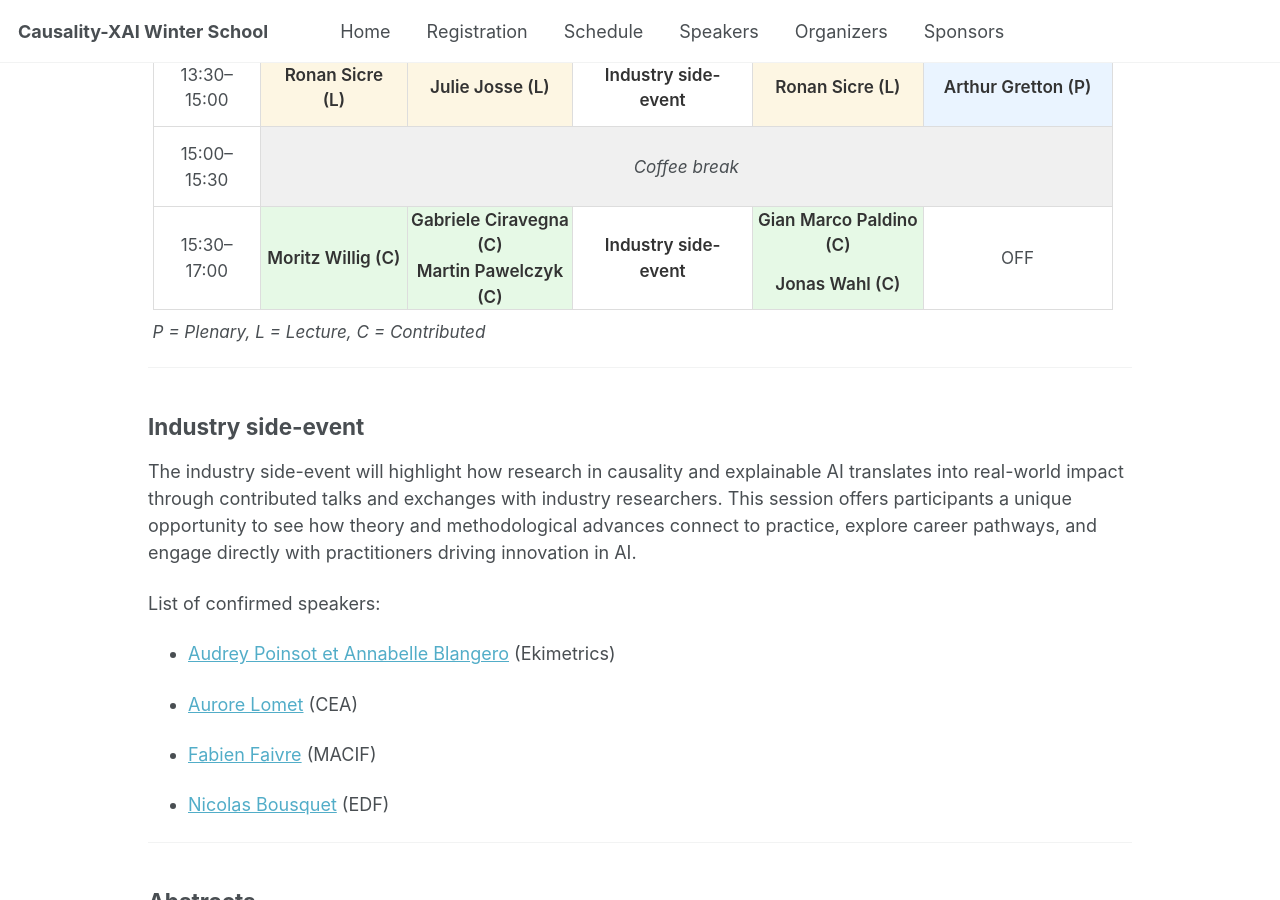
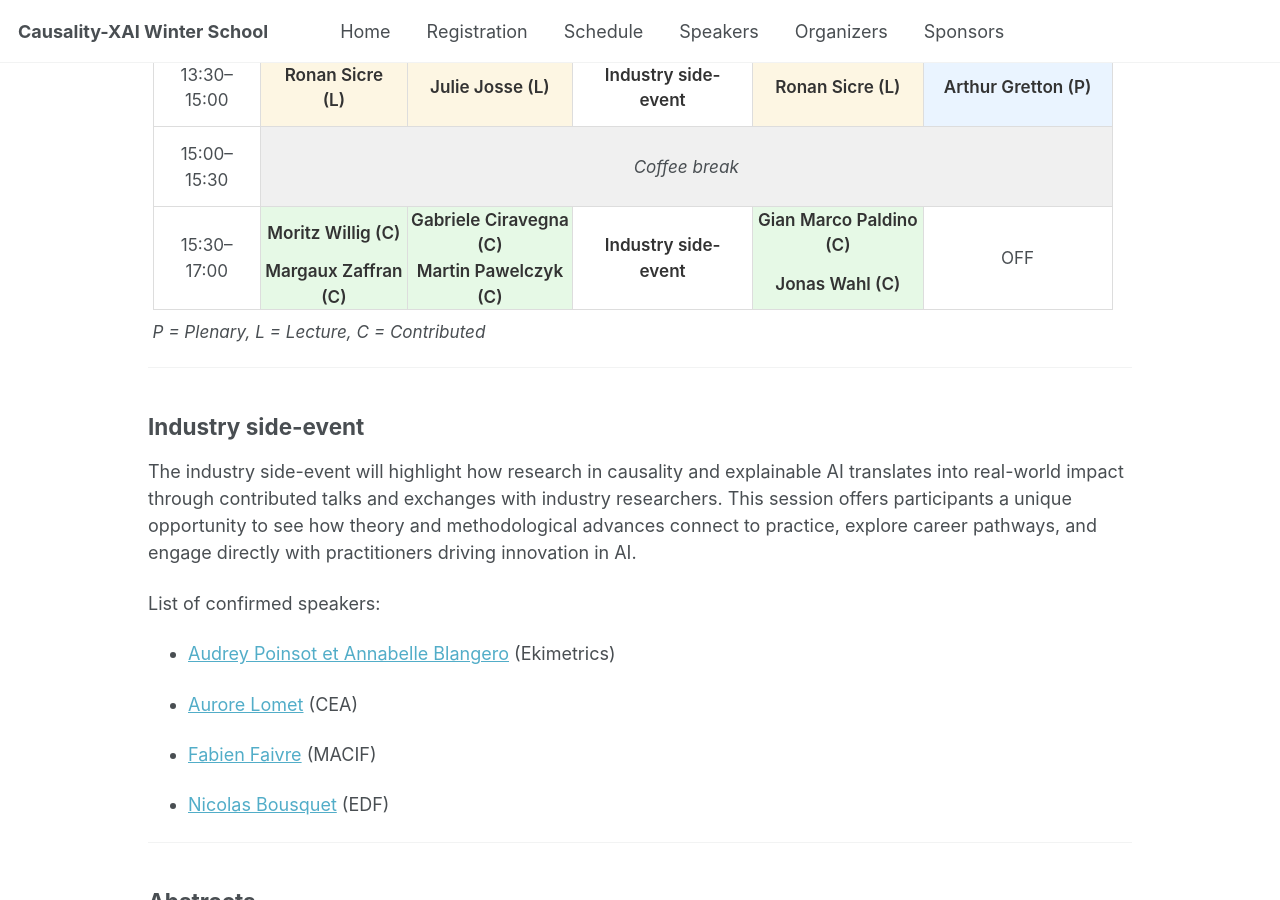
Before and after one commit to XAI-Winter-School/xai-winter-school.github.io, a Jekyll site: the page built from _pages/schedule.md, in a window 1280 px wide and 900 px high, scrolled down 498 px. Built offline with Jekyll 4.4.1, drawn with Linux system fonts in a browser that asks for light colours.

Commit message:
update schedule

```diff
--- a/_pages/schedule.md
+++ b/_pages/schedule.md
@@ -164,6 +164,7 @@ Provisional schedule.
       <td class="contributed">
         <div class="contrib-container">
           <div><a href="#moritz-willig">Moritz Willig (C)</a></div>
+          <div><a href="#margaux-zaffran">Margaux Zaffran (C)</a></div>
         </div>
       </td>
       <td class="contributed">
```
